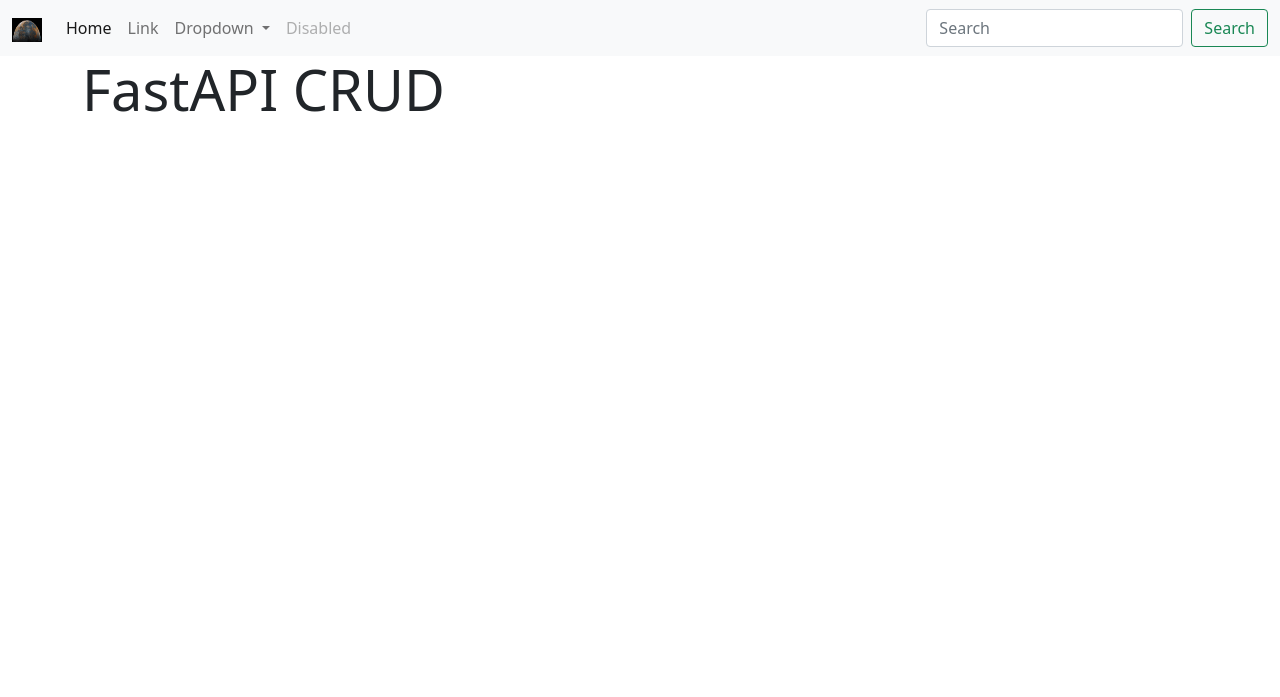
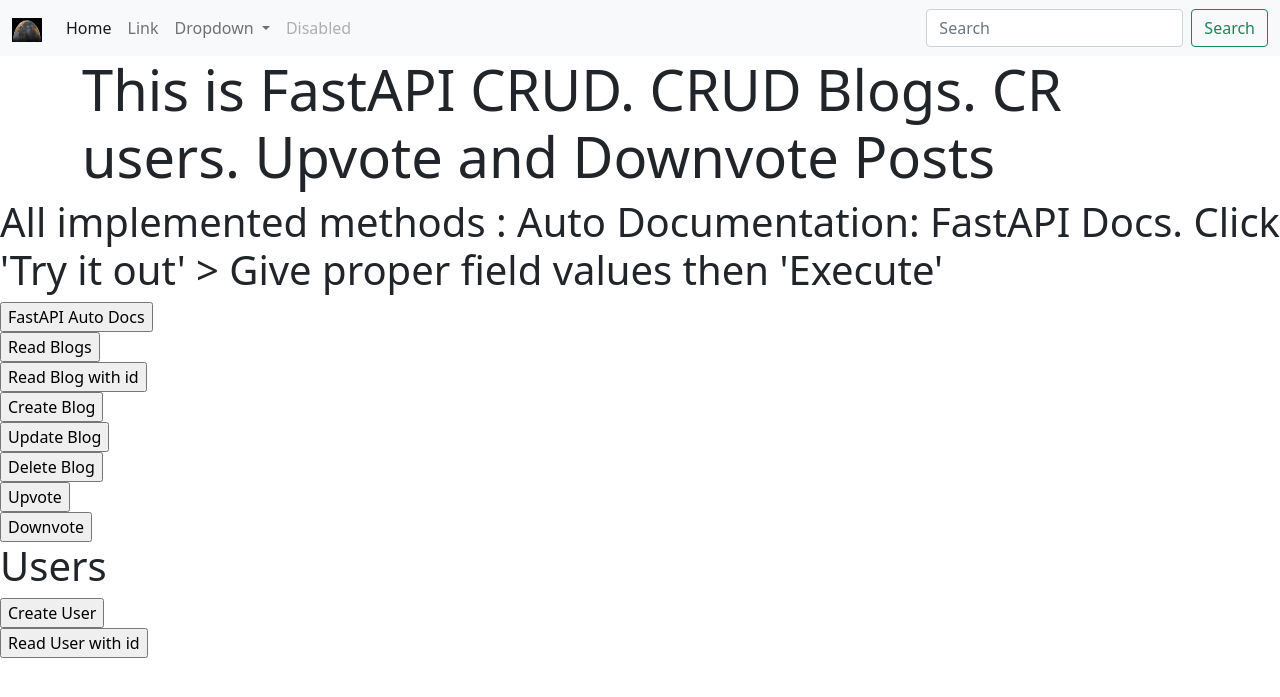
Before and after one commit to biswashkoirala/fastapi4hragain, a FastAPI app: page / in a window 1280 px wide. Shown: the top 697 px of the page. Run offline with FastAPI, Linux system fonts and the light colour scheme.

Commit message:
crud, upvote, downvote, HTML: all working

```diff
--- a/blog/main.py
+++ b/blog/main.py
@@ -83,6 +83,23 @@
     return Response(status_code=status.HTTP_204_NO_CONTENT)
     #return {'message': f'Blog with id {id} deleted'}
 
+@app.put('/blog/{id}/upvote',status_code=status.HTTP_202_ACCEPTED, tags=['vote'])
+def upvote(id, db:Session=Depends(get_db)):
+    score = db.query(models.Blog).filter(models.Blog.id==id).first().score
+    db.query(models.Blog).filter(models.Blog.id==id).update({'score':score+1})
+    db.commit()
+    return f'Score for BLog with id {id} upvoted'
+
+@app.put('/blog/{id}/downvote',status_code=status.HTTP_202_ACCEPTED, tags=['vote'])
+def downvote(id, db:Session=Depends(get_db)):
+    score = db.query(models.Blog).filter(models.Blog.id==id).first().score
+    db.query(models.Blog).filter(models.Blog.id==id).update({'score':score-1})
+    db.commit()
+    return f'Score for BLog with id {id} downvoted'
+
+
+
+
 
 @app.post('/user', response_model=schemas.ShowUser, tags=['users'])
 def create_user(request: schemas.User, db: Session = Depends(get_db) ):
--- a/blog/models.py
+++ b/blog/models.py
@@ -11,6 +11,7 @@
     id = Column(Integer, primary_key=True, index=True)
     title = Column(String)
     body = Column(String)
+    score = Column(Integer,default=2)
 
 
 class User(Base):
--- a/blog/templates/general_pages/homepage.html
+++ b/blog/templates/general_pages/homepage.html
@@ -2,11 +2,52 @@
 
 
 {% block title %}
-  <title>Job Board</title>
+  <title>FastAPI CRUD</title>
 {% endblock %}
 
 {% block content %}
   <div class="container">
-    <h1 class="display-4">FastAPI CRUD</h1>
+    <h1 class="display-4">This is FastAPI CRUD. CRUD Blogs. CR users. Upvote and Downvote Posts</h1>
   </div>
+
+  <h1>All implemented methods : Auto Documentation: FastAPI Docs. Click 'Try it out' > Give proper field values then 'Execute' </h1>
+  <form action="/docs" target="_blank">
+    <input type="submit" value="FastAPI Auto Docs" />
+  </form>
+  <form action="/docs?#/blogs/all_blogs_get" target="_blank">
+    <input type="submit" value="Read Blogs" />
+  </form>
+
+  <form action="/docs?#/blogs/show_blog__id__get" target="_blank">
+    <input type="submit" value="Read Blog with id" />
+  </form>
+
+  <form action="/docs?#/blogs/create_blog_post" target="_blank">
+    <input type="submit" value="Create Blog" />
+  </form>
+
+  <form action="/docs?#/blogs/update_blog__id__put" target="_blank">
+    <input type="submit" value="Update Blog" />
+  </form>
+
+  <form action="/docs?#/blogs/delete_blog__id__delete" target="_blank">
+    <input type="submit" value="Delete Blog" />
+  </form>
+
+  <form action="/docs?#/vote/upvote_blog__id__upvote_put" target="_blank">
+    <input type="submit" value="Upvote" />
+  </form>
+  <form action="/docs?#/vote/downvote_blog__id__downvote_put" target="_blank">
+    <input type="submit" value="Downvote" />
+  </form>
+
+  <h1>Users</h1>
+  <form action="/docs?#/users/create_user_user_post" target="_blank">
+    <input type="submit" value="Create User" />
+  </form>
+
+  <form action="/docs?#/users/get_user_user__id__get" target="_blank">
+    <input type="submit" value="Read User with id" />
+  </form>
+
 {% endblock %}
```
Also changed, not shown: README.txt, blog.db.
